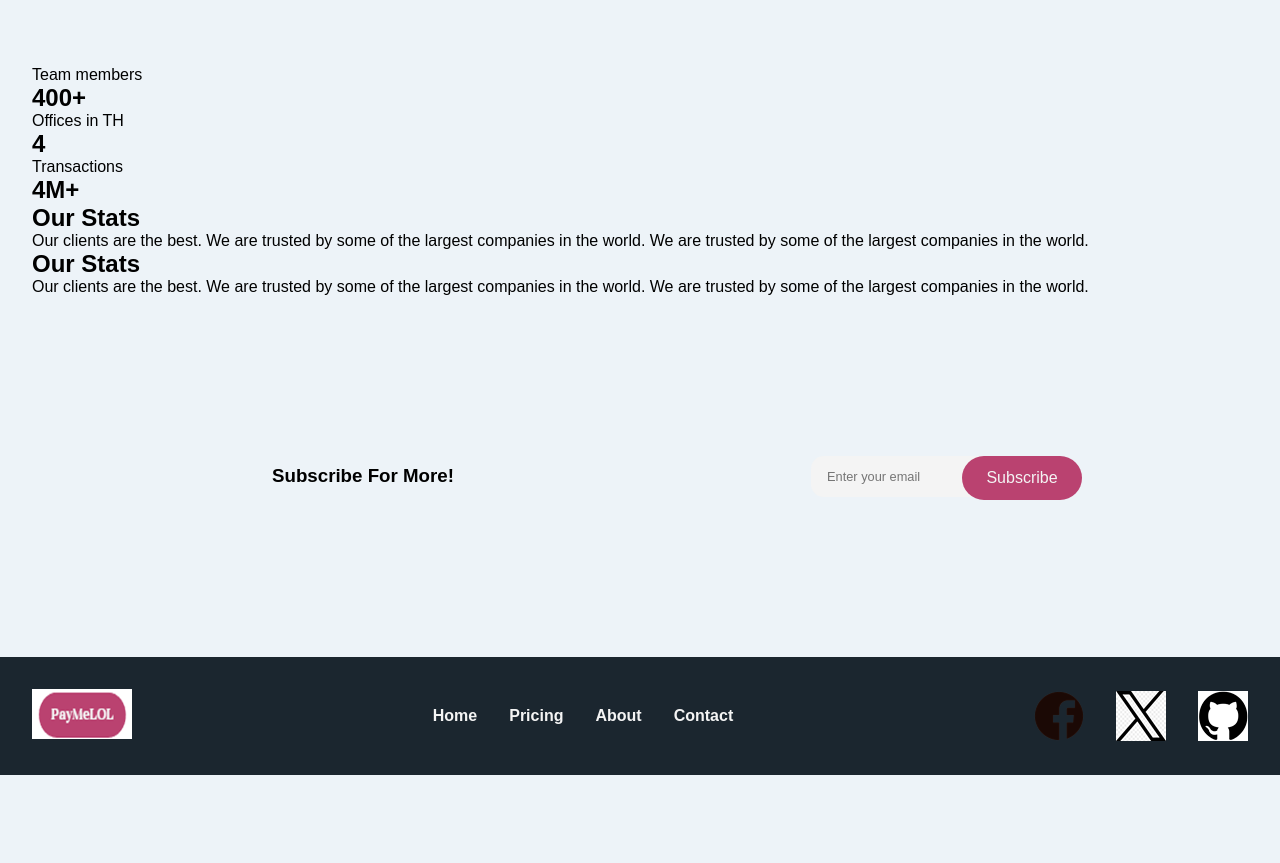
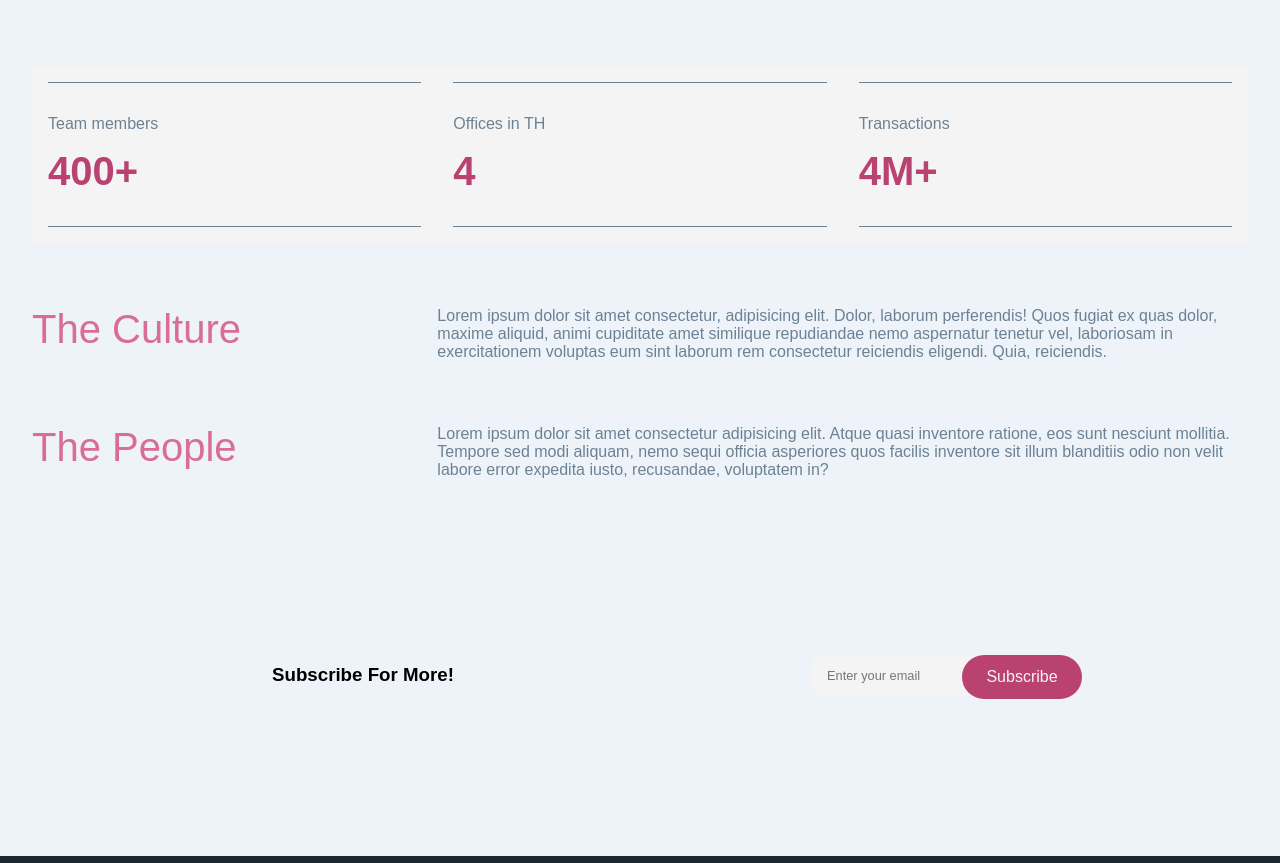
Before and after one commit to Kawfang-ThTn/muti-page-resp-noframework-01, a plain HTML site: page about.html in a window 1280 px wide. Shown: the part 1717-2580 px from the top of the page. Before the commit the page ends 2492 px from the top, so only its background shows below. Drawn offline with Linux system fonts and the light colour scheme.

Commit message:
about-page-finish

```diff
--- a/about.html
+++ b/about.html
@@ -69,12 +69,12 @@
       </div>
         <div class="stat-text-content">
           <div class="culture-content">
-            <h2>Our Stats</h2>
-            <p>Our clients are the best. We are trusted by some of the largest companies in the world. We are trusted by some of the largest companies in the world.</p>
+            <h2>The Culture</h2>
+            <p>Lorem ipsum dolor sit amet consectetur, adipisicing elit. Dolor, laborum perferendis! Quos fugiat ex quas dolor, maxime aliquid, animi cupiditate amet similique repudiandae nemo aspernatur tenetur vel, laboriosam in exercitationem voluptas eum sint laborum rem consectetur reiciendis eligendi. Quia, reiciendis.</p>
           </div>
           <div class="people-content">
-            <h2>Our Stats</h2>
-            <p>Our clients are the best. We are trusted by some of the largest companies in the world. We are trusted by some of the largest companies in the world.</p>
+            <h2>The People</h2>
+            <p>Lorem ipsum dolor sit amet consectetur adipisicing elit. Atque quasi inventore ratione, eos sunt nesciunt mollitia. Tempore sed modi aliquam, nemo sequi officia asperiores quos facilis inventore sit illum blanditiis odio non velit labore error expedita iusto, recusandae, voluptatem in?</p>
           </div>
         </div>
     </div>
--- a/css/style.css
+++ b/css/style.css
@@ -457,3 +457,65 @@ header .navbar ul li:hover{
   width: 100%;
   object-fit: cover;
 }
+
+#stat .stat-number-content {
+  display: grid;
+  grid-template-columns: repeat(3, 1fr);
+  gap: 2rem;
+  margin-top: 3rem;
+  background-color: var(--water-white);
+  padding: 1rem;
+}
+
+#stat .stat-number-content .stat-grid-card{
+  border-top: var(--light-gray) 1px solid;
+  border-bottom: var(--light-gray) 1px solid;
+  padding: 2rem 0;
+}
+
+#stat .stat-number-content .stat-grid-card p{
+  color: var(--light-gray);
+  margin-bottom: 1rem;
+}
+#stat .stat-number-content .stat-grid-card h2{
+  color: var(--dark-pink);
+  font-size: 2.5rem;
+}
+
+#stat .stat-text-content .culture-content{
+  display: grid;
+  grid-template-columns: 1fr 2fr;
+  margin-top: 4rem;
+}
+
+#stat .stat-text-content .culture-content h2{
+  font-size: 2.5rem;
+  color: var(--light-pink);
+  margin-bottom: 1rem;
+  font-weight: 500;
+}
+
+#stat .stat-text-content .culture-content p{
+  font-size: 1rem;
+  color: var(--light-gray);
+  margin-bottom: 1rem;
+}
+
+#stat .stat-text-content .people-content{
+  display: grid;
+  grid-template-columns: 1fr 2fr;
+  margin-top: 3rem;
+}
+
+#stat .stat-text-content .people-content h2{
+  font-size: 2.5rem;
+  color: var(--light-pink);
+  margin-bottom: 1rem;
+  font-weight: 500;
+}
+
+#stat .stat-text-content .people-content p{
+  font-size: 1rem;
+  color: var(--light-gray);
+  margin-bottom: 1rem;
+}
```
